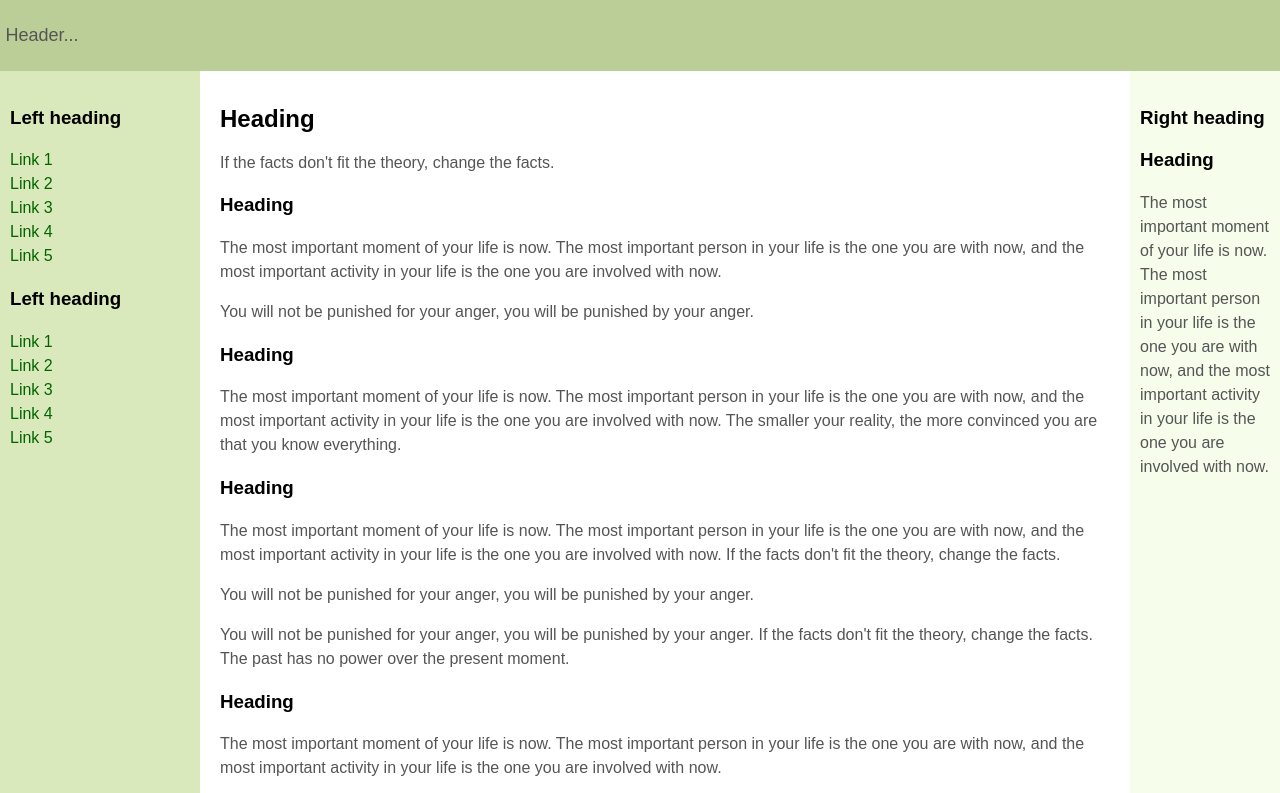
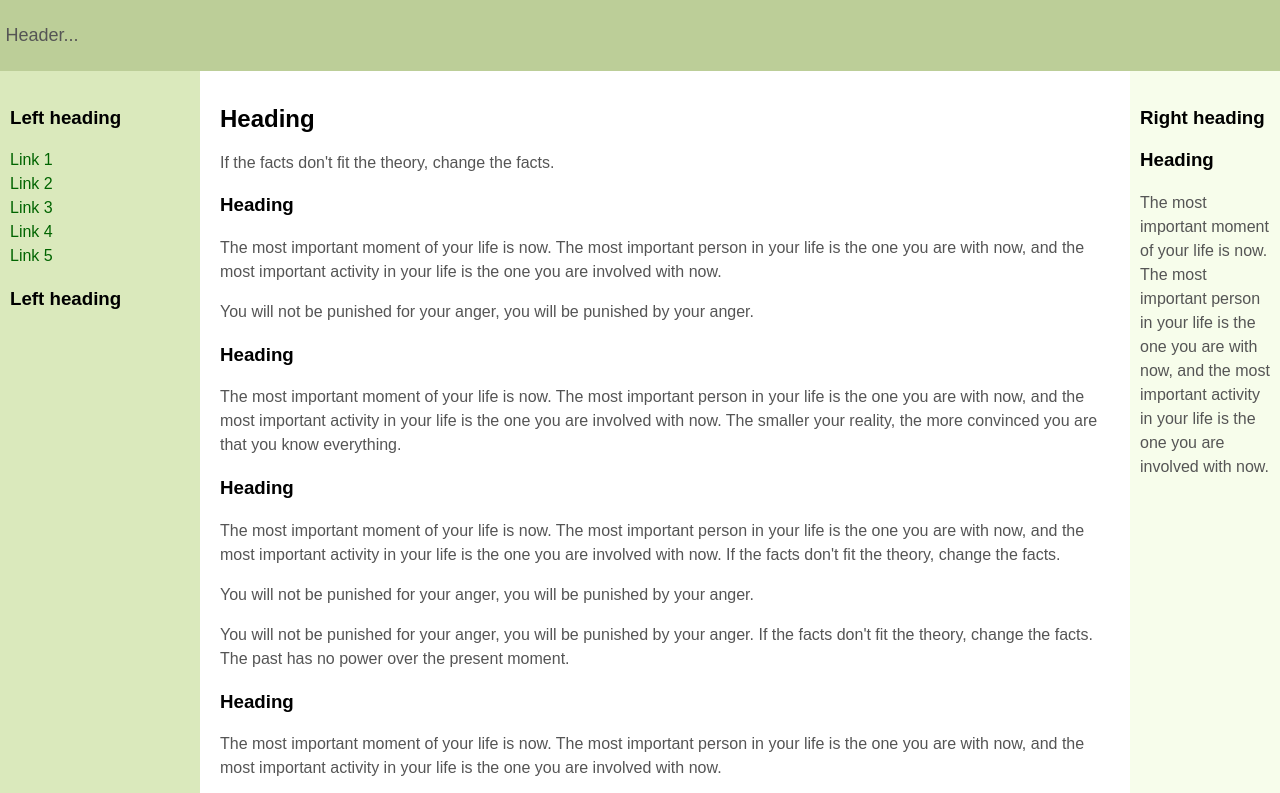
Before and after one commit to Baguswicaksono388/praxis, a plain HTML site: page coba.html in a window 1280 px wide. Shown: the top 793 px of the page. Drawn offline with Linux system fonts and the light colour scheme.

Commit message:
Dev[Coba]

```diff
--- a/coba.html
+++ b/coba.html
@@ -158,11 +158,7 @@
 			</ul>
 			<h3>Left heading</h3>
 			<ul>
-				<li><a href="#">Link 1</a></li>
-				<li><a href="#">Link 2</a></li>
-				<li><a href="#">Link 3</a></li>
-				<li><a href="#">Link 4</a></li>
-				<li><a href="#">Link 5</a></li>
+
 			</ul>
 
 		</nav>
```
